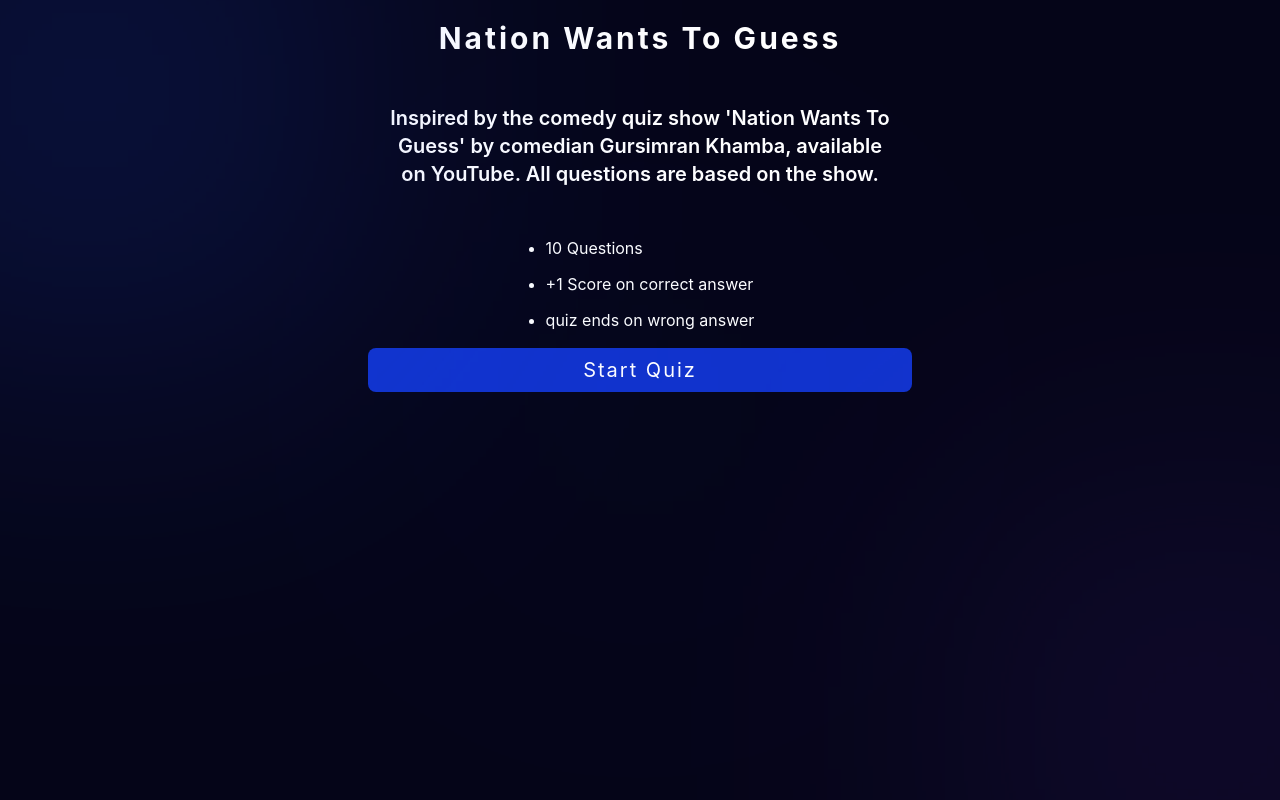
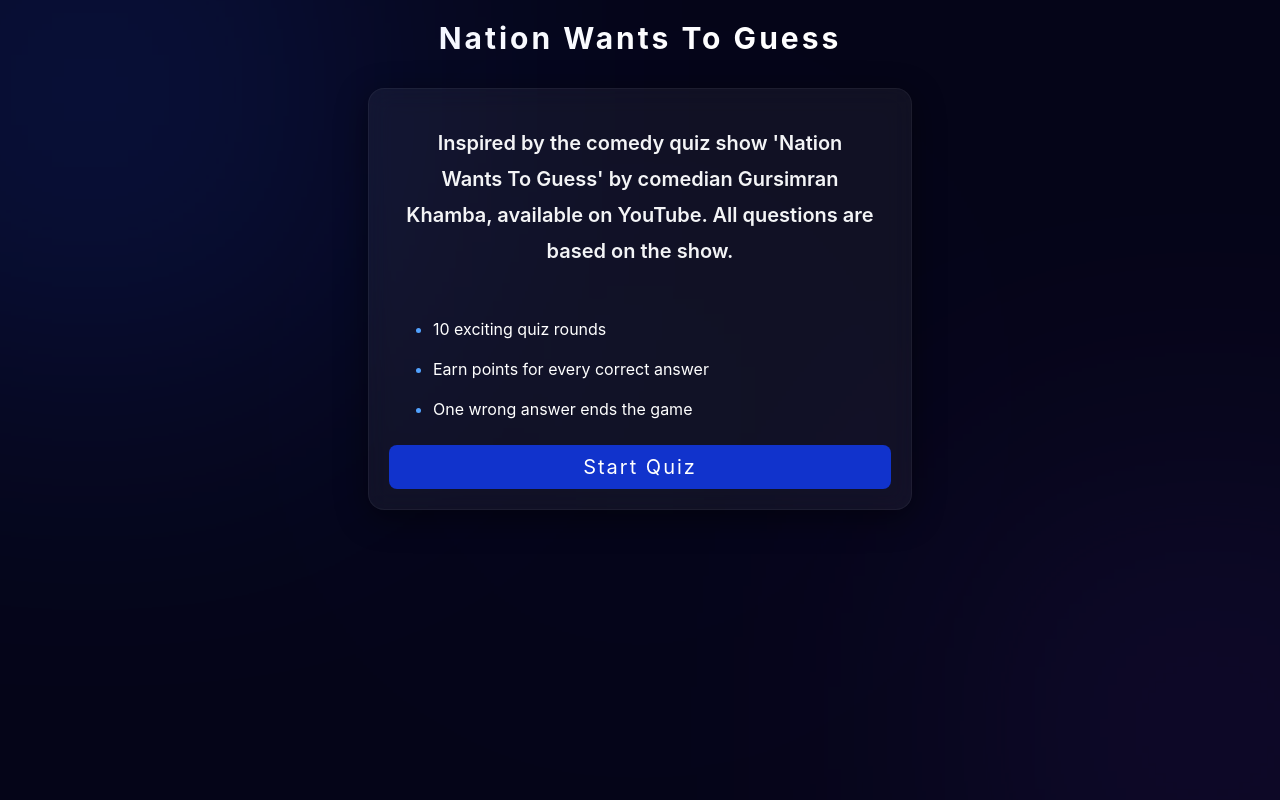
Before and after one commit to sadiksaifi9958/nation-wants-to-guess, a React (Vite) app: page / in a window 1280 px wide. Built offline with nearby package versions, Linux system fonts and the light colour scheme; no server answers.

Commit message:
improve ui of start screen

```diff
--- a/src/components/Start.jsx
+++ b/src/components/Start.jsx
@@ -1,14 +1,14 @@
-function Start({onStart}){
+function Start({ onStart }) {
   return (
-        <div className="flex w-full flex-col items-center">
-            <h2 className="text-center text-white text-xl font-semibold p-4 mb-4">Inspired by the comedy quiz show 'Nation Wants To Guess' by comedian Gursimran Khamba, available on YouTube. All questions are based on the show.</h2>
-            <ul className="flex flex-col items-start text-white gap-3 m-4 list-disc pl-5">
-              <li className="text-md text-white">10 Questions</li>
-              <li className="text-md text-white">+1 Score on correct answer</li>
-              <li className="text-md text-white">quiz ends on wrong answer</li>
+    <div className="p-5 rounded-2xl flex w-full flex-col items-center bg-white/5 backdrop-blur-md border border-white/5 shadow-[0_8px_32px_rgba(0,0,0,0.45)]">
+      <h2 className="text-center text-gray-100 text-xl font-semibold p-4 mb-4 leading-9 max-w-[650px] mx-auto">Inspired by the comedy quiz show 'Nation Wants To Guess' by comedian Gursimran Khamba, available on YouTube. All questions are based on the show.</h2>
+      <ul className="flex flex-col items-start text-white gap-3 m-6 mt-4 text-gray-200 space-y-1 pl-5 list-disc self-start">
+        <li className="text-md marker:text-blue-400">10 exciting quiz rounds</li>
+        <li className="text-md marker:text-blue-400">Earn points for every correct answer</li>
+        <li className="text-md marker:text-blue-400">One wrong answer ends the game</li>
       </ul>
       <button
-              className="w-full bg-[#1133cc] hover:bg-[#0a2299] text-white py-2 px-2 rounded-lg tracking-widest cursor-pointer active:scale-90 text-xl"
+        className="w-full bg-[#1133cc] text-white py-2 px-2 rounded-lg tracking-widest cursor-pointer hover:scale-[1.02] hover:shadow-[0_0_18px_rgba(37,99,235,0.35)]  text-xl transition-all duration-300"
         onClick={onStart}
       >Start Quiz</button>
     </div>
```
Lines whose indentation alone changed are shown as unchanged.
